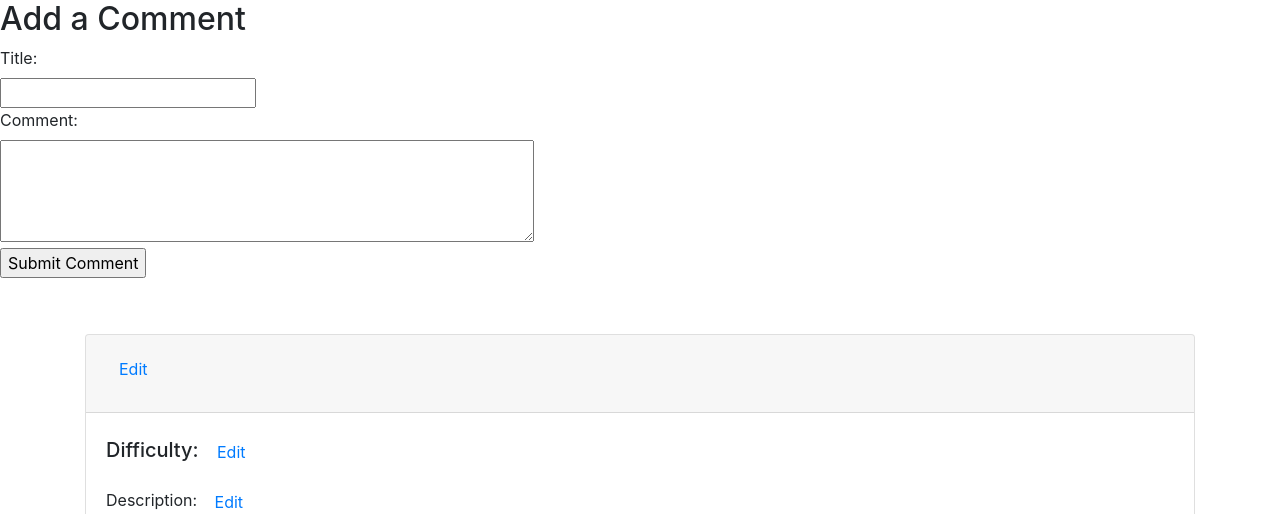
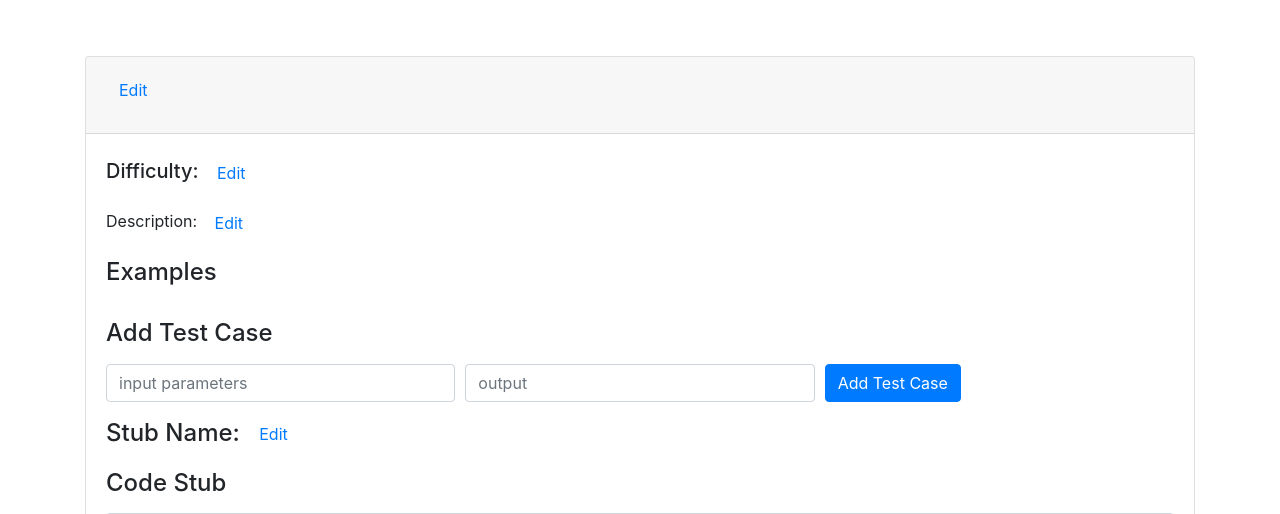
Before and after one commit to KarelOmab/CPS731-Group-Project, a Flask app: template templates/challenge.html in a window 1280 px wide. Shown: the part 72-586 px from the top of the page. Run offline with Flask 3, Linux system fonts and the light colour scheme; the template is opened without the code that fills it, so the values that code supplies are empty; the visitor is signed in with stand-in values (Sample User, id 1); some libraries are stand-ins or nearby versions.

Commit message:
adjustments

```diff
--- a/app.py
+++ b/app.py
@@ -146,7 +146,6 @@ class App:
                     session['user_id'] = account.id
                     session['username'] = account.username
                     session['privileged_mode'] = account.privileged_mode
-                    print(session)
 
                     # Redirect to the index page after successful login
                     return redirect(url_for('index'))
@@ -387,14 +386,23 @@ class App:
             submission attempt.
         """
         if session['user_id']:
-            title = request.form.get('commentTitle')
-            text = request.form.get('commentText')
-            if title and text:
-                SqlService.insert_challenge_comment(session['user_id'], challenge_id, title, text)
-                return redirect(url_for('generic_challenge', challenge_id=challenge_id))
-            else:
-                flash('Please provide a title and text for your comment')
-                return redirect(url_for('generic_challenge', challenge_id=challenge_id))
+            try:
+                comment_title = request.form['comment-title']
+                comment_content = request.form['comment-content']
+
+                #If the user enters an empty title or comment
+                if(comment_title == None or comment_content == None):
+                    return redirect(url_for('generic_challenge', challenge_id=challenge_id))
+
+                #Inserting the comment to the challenge
+                else:
+                    insert_id = SqlService.insert_challenge_comment(session['user_id'],challenge_id, comment_title, comment_content)
+
+            except RuntimeError as err:
+                print(f"Error! {err}")
+
+
+        return redirect(url_for('generic_challenge', challenge_id=challenge_id))
 
     def delete_challenge(self, challenge_id):
         """
--- a/templates/challenge.html
+++ b/templates/challenge.html
@@ -211,46 +211,6 @@
   {% endif %}
 {% endwith %}
 
-    {% if session['user_id'] %}
-    <div>
-        <h2>Add a Comment</h2>
-        <form id="newCommentForm">
-            <label for="commentTitle">Title:</label><br>
-            <input type="text" id="commentTitle" name="commentTitle"><br>
-            <label for="commentText">Comment:</label><br>
-            <textarea id="commentText" name="commentText" rows="4" cols="50"></textarea><br>
-            <input type="submit" value="Submit Comment">
-        </form>
-    </div>
-    {% endif %}
-    <script>
-        $(document).ready(function () {
-            $('#newCommentForm').on('submit', function (event) {
-                event.preventDefault(); // Prevent default form submission
-
-                var $form = $(this);
-                var url_array = window.location.href.split('/');
-                var challenge_id = url_array[url_array.length - 1];
-                $.ajax({
-                    url: '/submit_comment/' + challenge_id, // URL for the POST request
-                    method: 'POST',
-                    data: $form.serialize(),
-                    success: function (data) {
-                        console.log("success");
-                        $('html').html(data);
-                    },
-                    error: function (xhr) {
-                        console.log("error");
-                        console.log(xhr);
-                    },
-                    complete: function (xhr, textStatus) {
-                        console.log('Request completed with status:', textStatus);
-                    }
-                });
-            });
-        });
-    </script>
-
 <div class="container mt-3">
   <div style = "padding: 10px; margin: 10px 0; text-align: center; " id="flash-message-container"></div>
 
@@ -320,7 +280,7 @@
               {% if session['privileged_mode'] %}
                 <button style = "margin-bottom: 1vw;" type="submit" class="btn btn-success">Update Code Stub</button>
               {% else %}
-                <button style = "margin-bottom: 1vw;" type="submit" class="btn btn-success">Sumit Solution</button>
+                <button style = "margin-bottom: 1vw;" type="submit" class="btn btn-success">Submit Solution</button>
               {% endif %}
           </form>
 
@@ -367,7 +327,7 @@
           {% endif %}
 
           <div style = "padding: 1vw;">
-            {% if session['userid'] %}
+            {% if session['user_id'] %}
               <h4 class="mb-3">Add a Comment</h4>
               <form action="{{ url_for('submit_comment', challenge_id=challenge.id) }}" method="post">
                 <div class="form-group">
```
